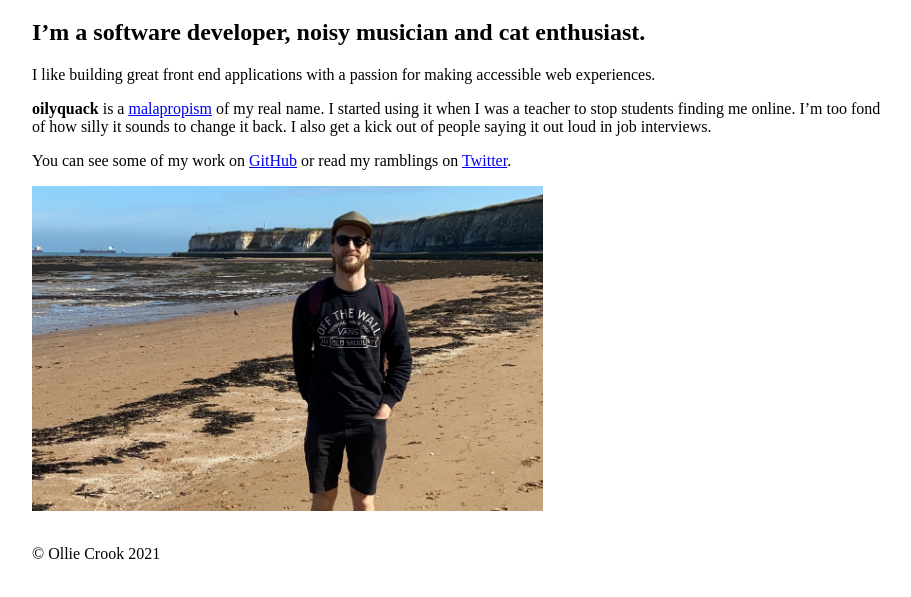
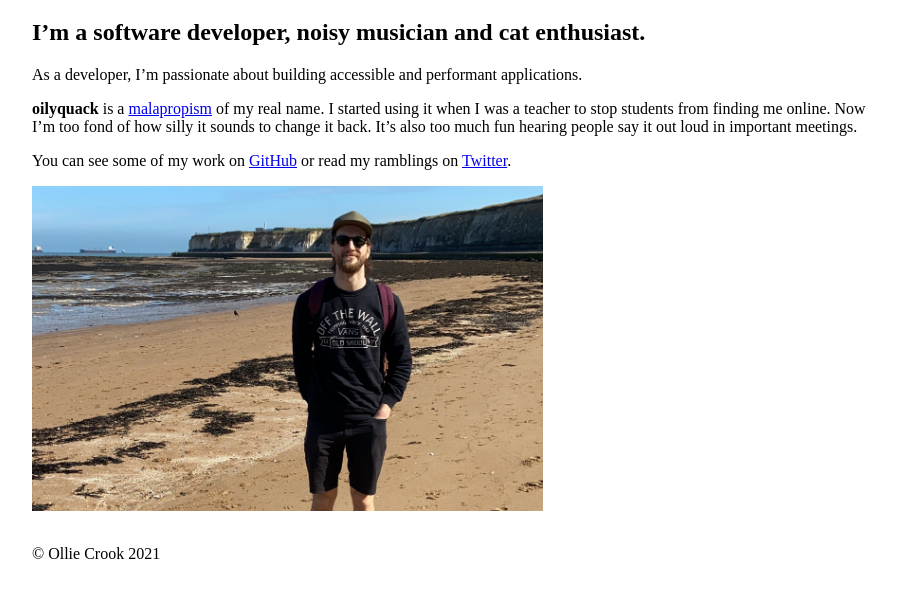
Before and after one commit to oilyquack/oilyquack, a Gatsby site: page / in a window 1280 px wide. Shown: the part 215-812 px from the top of the page, without its empty margins (40-951 px from the left). Built offline with nearby package versions, Linux system fonts and the light colour scheme; Gatsby itself is replaced by a stand-in of ours.

Commit message:
Update home page copy

```diff
--- a/features/Home/Home.js
+++ b/features/Home/Home.js
@@ -9,8 +9,8 @@ const Home = () => (
       <h1>Hi. My name is Ollie.</h1>
       <h2>I’m a software developer, noisy musician and cat enthusiast.</h2>
       <p>
-        I like building great front end applications with a passion for making
-        accessible web experiences.
+        As a developer, I’m passionate about building accessible and performant
+        applications.
       </p>
       <p>
         <strong>oilyquack</strong> is a{" "}
@@ -22,9 +22,9 @@ const Home = () => (
           malapropism
         </a>{" "}
         of my real name. I started using it when I was a teacher to stop
-        students finding me online. I’m too fond of how silly it sounds to
-        change it back. I also get a kick out of people saying it out loud in
-        job interviews.
+        students from finding me online. Now I’m too fond of how silly it sounds
+        to change it back. It’s also too much fun hearing people say it out loud
+        in important meetings.
       </p>
       <p>
         You can see some of my work on{" "}
```
